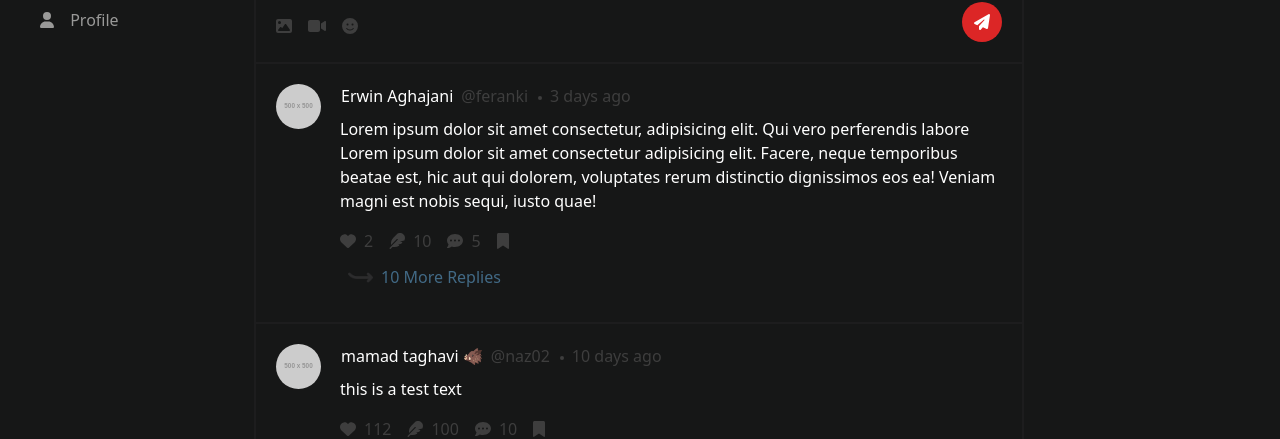
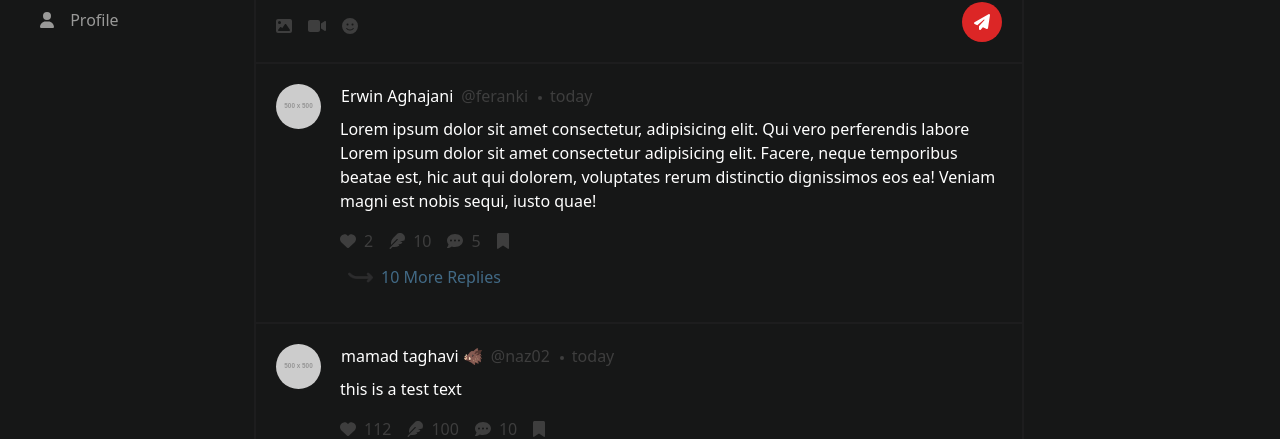
Before and after one commit to TronIsHere/eagler-socialmedia, a React (Vite) app: page /home in a window 1280 px wide. Shown: the part 208-647 px from the top of the page. Built offline with nearby package versions, Linux system fonts and the light colour scheme; no server answers.

Commit message:
fixed the date problem in redux

```diff
--- a/src/components/ui/userWrote.tsx
+++ b/src/components/ui/userWrote.tsx
@@ -5,6 +5,7 @@ import {
   faHeart,
 } from "@fortawesome/free-solid-svg-icons";
 import { FontAwesomeIcon } from "@fortawesome/react-fontawesome";
+import { DateTime } from "luxon";
 import { FC } from "react";
 import PostModel from "../../models/post";
 
@@ -28,7 +29,7 @@ const UserWroteColumn: FC<props> = ({ replies, post, imgSrc }) => {
         </span>
         <div className="bg-low-color-accent rounded-full w-1 h-1 custom-dot-margin"></div>
         <div className="text-low-color-accent ml-2">
-          {post.date.toRelativeCalendar()}
+          {DateTime.fromISO(post.date).toRelativeCalendar()}
         </div>
       </div>
 
--- a/src/layouts/threeColLayout.tsx
+++ b/src/layouts/threeColLayout.tsx
@@ -5,6 +5,7 @@ import {
 import { FontAwesomeIcon } from "@fortawesome/react-fontawesome";
 import { Popover } from "@headlessui/react";
 import { onAuthStateChanged, signOut } from "firebase/auth";
+import { DateTime } from "luxon";
 import { FC, ReactNode, useEffect } from "react";
 import { useNavigate } from "react-router-dom";
 
--- a/src/models/post.tsx
+++ b/src/models/post.tsx
@@ -7,6 +7,6 @@ export default interface PostModel {
   comments: number;
   content: string;
   shared: number;
-  date: DateTime;
+  date: string;
   image?: string;
 }
--- a/src/state/slices/postSlice.ts
+++ b/src/state/slices/postSlice.ts
@@ -13,7 +13,8 @@ const initialState:PostModel[]=[      {
   },
   comments: 10,
   shared: 5,
-  date:DateTime.now().minus({days:3}),
+  // date:DateTime.now().minus({days:3}),
+  date:DateTime.now().toISODate()!,
   content:
     "Lorem ipsum dolor sit amet consectetur, adipisicing elit. Qui vero perferendis labore Lorem ipsum dolor sit amet consectetur adipisicing elit. Facere, neque temporibus beatae est, hic aut qui dolorem, voluptates rerum distinctio dignissimos eos ea! Veniam magni est nobis sequi, iusto quae!",
 },
@@ -26,7 +27,7 @@ const initialState:PostModel[]=[      {
     email:'',
     posts:[]
   },
-  date:DateTime.now().minus({days:10}),
+  date:DateTime.now().toISODate()!,
   comments: 100,
   shared: 10,
   content: "this is a test text",
```
